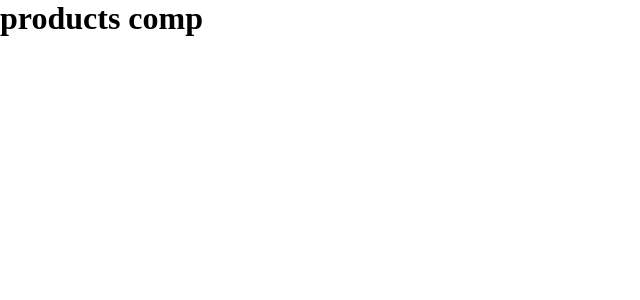
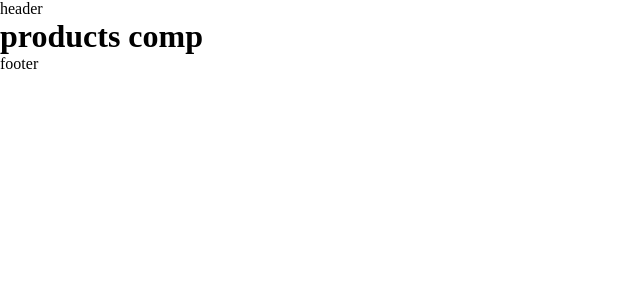
Before and after one commit to golubovicluka/e-Commerce, an Angular app: page / in a window 1280 px wide. Shown: the top 300 px of the page, without its empty margins (0-640 px from the left). Built offline with nearby package versions, Linux system fonts and the light colour scheme.

Commit message:
quickfix fixed routing problem

```diff
--- a/src/app/app-routing.module.ts
+++ b/src/app/app-routing.module.ts
@@ -1,10 +1,8 @@
 import { NgModule } from '@angular/core';
 import { RouterModule, Routes } from '@angular/router';
-import { ProductsView } from './features/products/products-view.component';
 
 const routes: Routes = [
-  { path: "", component: ProductsView },
-  { path: 'main-routing', loadChildren: () => import('./features/main-layout/main.module').then(m => m.MainModule) }
+  { path: "", loadChildren: () => import('./features/main-layout/main.module').then(m => m.MainModule) },
 ];
 
 @NgModule({
--- a/src/app/features/main-layout/main-layout.component.html
+++ b/src/app/features/main-layout/main-layout.component.html
@@ -1,3 +1,3 @@
-<!-- <div>header</div> -->
+<div>header</div>
 <router-outlet></router-outlet>
-<!-- <div>footer</div> -->
+<div>footer</div>
--- a/src/app/features/main-layout/main-routing.module.ts
+++ b/src/app/features/main-layout/main-routing.module.ts
@@ -1,10 +1,11 @@
 import { NgModule } from '@angular/core';
 import { RouterModule, Routes } from '@angular/router';
+import { ProductsViewComponent } from '../products/products-view.component';
 import { MainLayoutComponent } from './main-layout.component';
 
 
 const routes: Routes = [
-  { path: '', component: MainLayoutComponent }
+  { path: '', component: ProductsViewComponent }
 ];
 
 @NgModule({
--- a/src/app/features/products/products-view.component.ts
+++ b/src/app/features/products/products-view.component.ts
@@ -9,7 +9,7 @@ import { SubscriptionContainer } from './SubscriptionContainer';
   templateUrl: './products-view.component.html',
   styleUrls: ['./products-view.component.scss']
 })
-export class ProductsView implements OnInit, OnDestroy {
+export class ProductsViewComponent implements OnInit, OnDestroy {
   products$: Subscription | undefined;
   subs = new SubscriptionContainer();
 
```
Also changed, not shown: 1 other file (tests, documents, lock files or other folders).
